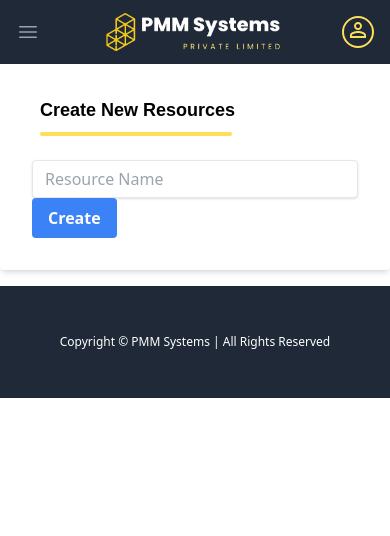
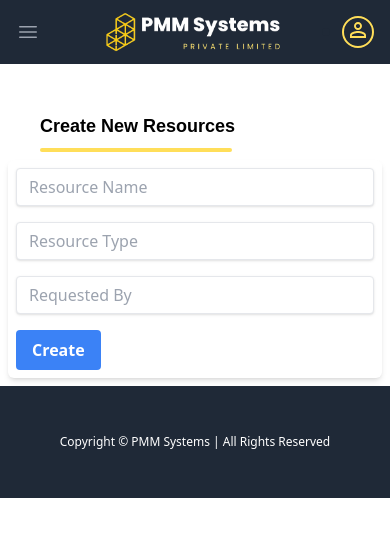
Before and after one commit to Harish1611/Pharma-Medical-Management-System, a React (Create React App) app: page /raw-material-resources in a window 390 px wide. Shown: the top 536 px of the page. Built offline with nearby package versions, Linux system fonts and the light colour scheme.

Commit message:
New: Create New Resource Sample Form and Component is created with responsive design

```diff
--- a/src/Components/RawMaterialResources/NewRawMaterial.jsx
+++ b/src/Components/RawMaterialResources/NewRawMaterial.jsx
@@ -1,22 +1,37 @@
 import React from 'react';
 import HeadingOne from '../UiComponents/HeadingOne';
+import { Grid } from '@mui/material';
+import { GroupAdd } from '@mui/icons-material';
 
 const NewRawMaterial = () => {
   return (
-    <div>
+
+    <div className='mt-4'>
 
          <HeadingOne headText="Create New Resources" />
-         <form class="bg-white shadow-md rounded px-8 pt-6 pb-8 mb-4">
+         <form class="bg-white px-2 py-2 m-2 sm:px-20 sm:py-10 sm:m-14 border-slate-200 rounded-md shadow-md">
 
-         <div>
+          <Grid container spacing={2}>
+
+            <Grid item sm={4} xs={12}>
          <input class="shadow appearance-none border rounded w-full py-2 px-3 text-gray-700 leading-tight focus:outline-none focus:shadow-outline" id="username" type="text" placeholder="Resource Name" />
-         </div>
+         </Grid>
+         <Grid item sm={4} xs={12} >
+         <input class="shadow appearance-none border rounded w-full py-2 px-3 text-gray-700 leading-tight focus:outline-none focus:shadow-outline" id="username" type="text" placeholder="Resource Type" />
+         </Grid>
+         <Grid item sm={4} xs={12} >
+         <input class="shadow appearance-none border rounded w-full py-2 px-3 text-gray-700 leading-tight focus:outline-none focus:shadow-outline" id="username" type="text" placeholder="Requested By" />
+         </Grid>
 
+         <Grid item xs={8}>
          <button class="bg-blue-500 hover:bg-blue-700 text-white font-bold py-2 px-4 rounded focus:outline-none focus:shadow-outline" type="button">
 
-      Create
-      </button>
-         </form>
+         Create
+         </button>
+         </Grid>
+
+         </Grid>
+      </form>
 
     </div>
   )
```
